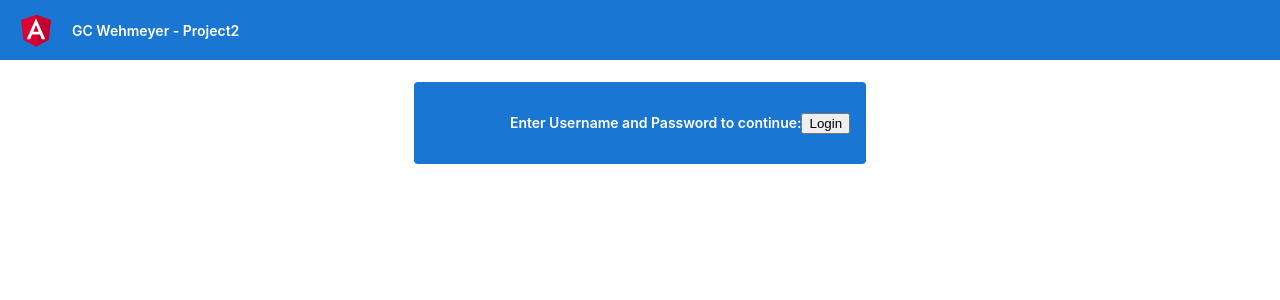
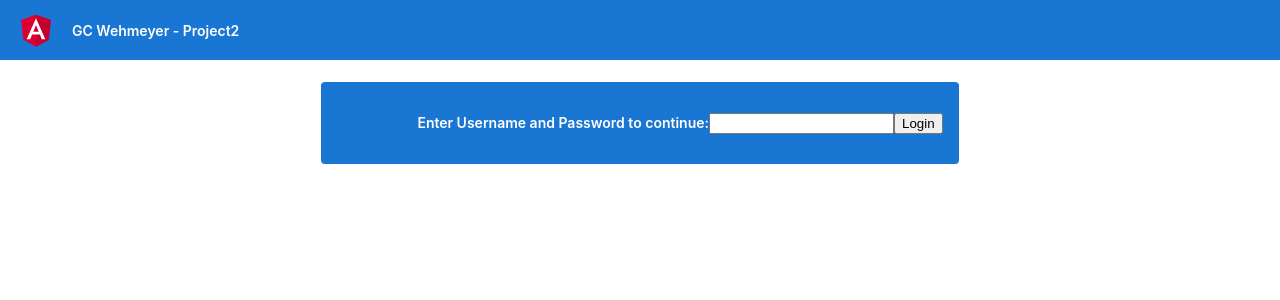
Before and after one commit to GCWehmeyer/AngularFrontend, an Angular app: page / in a window 1280 px wide. Shown: the top 300 px of the page. Built offline with nearby package versions, Linux system fonts and the light colour scheme.

Commit message:
Input added

```diff
--- a/src/app/app.component.html
+++ b/src/app/app.component.html
@@ -14,11 +14,10 @@
   <!-- Highlight Card -->
   <div class="card highlight-card card-size">
     <span>Enter Username and Password to continue:</span>
+    <input (keyup)="onKey($event)">
+    <p>{{values}}</p>
     <button (click)="loginClick($event)" type="button">Login</button>
   </div>
-
-
-
 
 </div>
 
--- a/src/app/app.component.ts
+++ b/src/app/app.component.ts
@@ -7,6 +7,11 @@ import { Component } from '@angular/core';
 })
 export class AppComponent {
   title = 'login';
+  values = '';
+  onKey(event: any) {
+    this.values += event.target.value;
+  }
+
   loginClick(event: Event) {
     console.log('Login clicked', event);
   }
```
